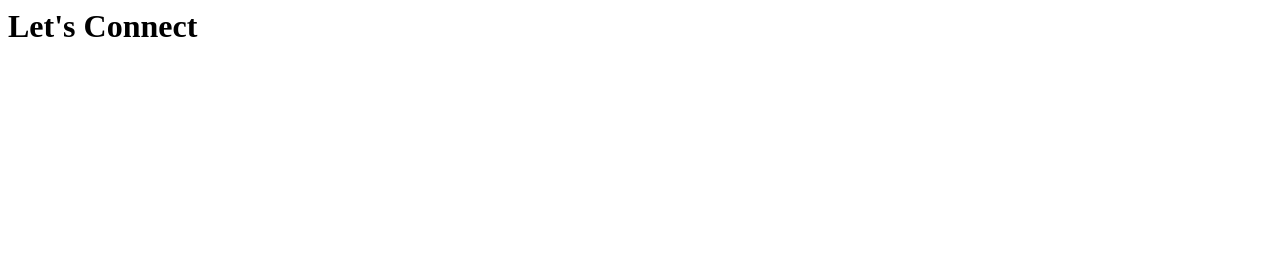
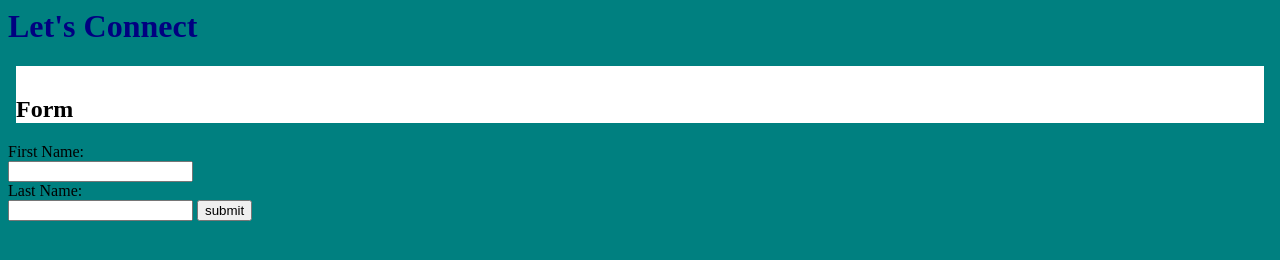
Before and after one commit to menggano/MyPortfolio-Webpage, a plain HTML site: page Contact.html in a window 1280 px wide. Drawn offline with Linux system fonts and the light colour scheme.

Commit message:
added a contact page and created internal html

```diff
--- a/Contact.html
+++ b/Contact.html
@@ -1,9 +1,23 @@
 <html>
   <head>
     <title>Contact me</title>
+    <link rel="stylesheet" href="style.css">
   </head>
 
   <body>
     <h1>Let's Connect</h1>
-  </body>
+    <section>
+      <h2>Form</h2>
+    </section>
+
+    <form action="./Success Page.html" method="get" name="My Form">
+     <label for="fname">First Name:</label><br>
+      <input type="text" id="fname" /> <br>
+
+      <label for="lname">Last Name:</label><br>
+      <input type="text" id="lname" />
+
+      <input type="submit" value="submit">
+    </form>
+    </section>
 </html>
```
Also changed, not shown: Success Page.html (added, +12 -0 lines).
